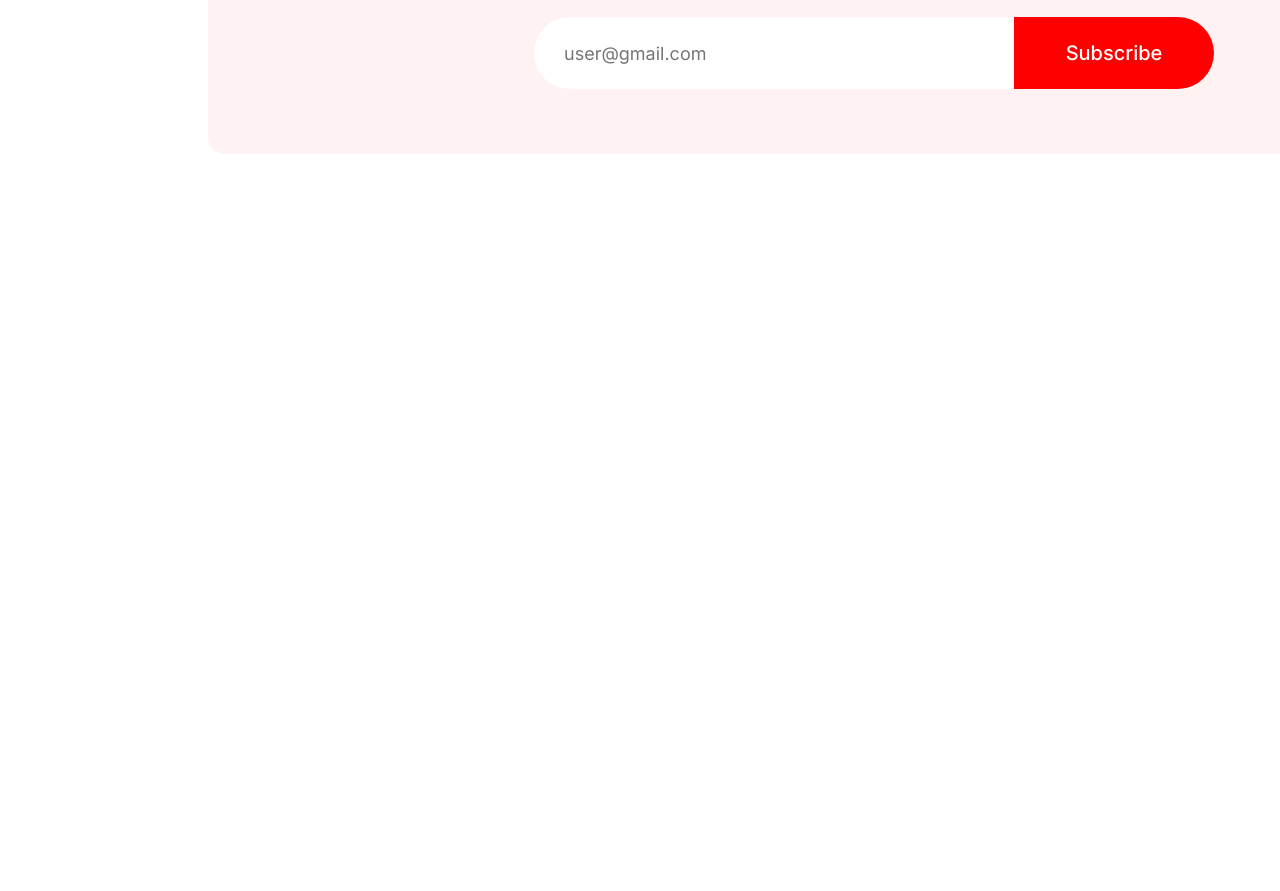
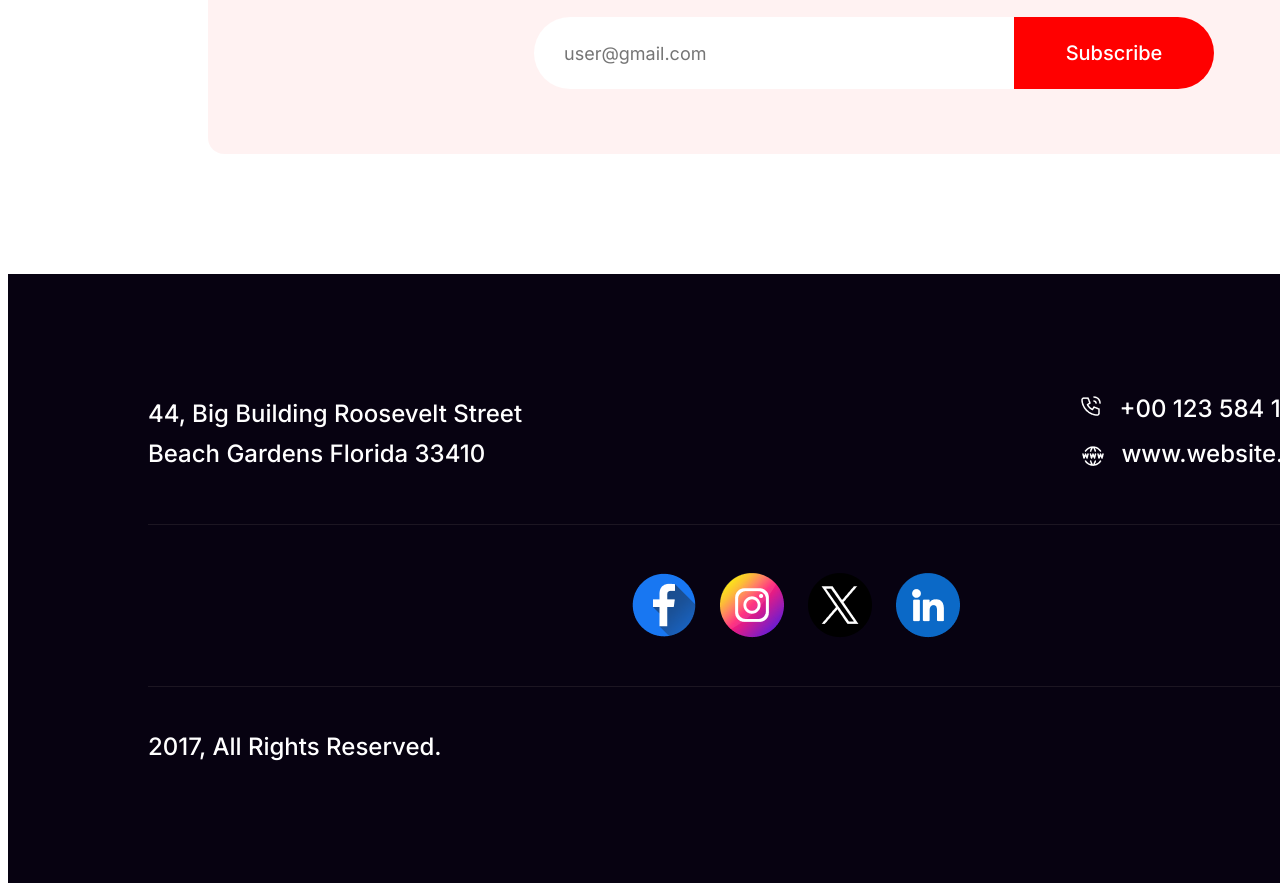
Before and after one commit to ShahnazFR/Assignment-1-by-Shahnaz, a plain HTML site: page index.html in a window 1280 px wide. Shown: the part 4335-5226 px from the top of the page. Before the commit the page ends 4609 px from the top, so only its background shows below. Drawn offline with Linux system fonts and the light colour scheme.

Commit message:
footer section is completed

```diff
--- a/index.html
+++ b/index.html
@@ -72,7 +72,7 @@
         <section class="subscribe">
             <div class="news-letter">
                 <div>
-                    <img src="resources/Group 61.png" class="pic-subscribe" alt="Icon of a subscription button" >
+                    <img src="resources/Group 61.png" class="pic-subscribe" alt="Icon of a subscription button">
                 </div>
                 <div>
                     <h2 class="subscribe-heading">Subscribe Newsletter</h2>
@@ -91,7 +91,42 @@
         </section>
     </main>
     <footer>
-
+        <div class="whole">
+            <div class="common">
+                <div class="access">
+                    <div class="contact-mail">
+                        <p class="address">44, Big Building Roosevelt Street
+                            Beach Gardens Florida 33410</p>
+                    </div>
+                    <div class="contact-mail">
+                        <div class="join1">
+                            <a href=""><img src="resources/Call.png" class="call-icon" alt=""></a>
+                            <h3 class="contact white">+00 123 584 124</h3>
+                        </div>
+                        <div class="join2">
+                            <a href=""><img src="resources/Website.png" class="web-icon" alt=""></a>
+                            <h3 class="website white">www.website.com</h3>
+                        </div>
+                    </div>
+                </div>
+            </div>
+            <hr>
+            <div class="common">
+                <div class="icons">
+                    <img src="resources/Facebook.png" alt="Facebook Icon" class="last-images">
+                    <img src="resources/Instagram.png" alt="Instagram Icon" class="last-images">
+                    <img src="resources/Twitter.png" alt="Twitter Icon" class="last-images">
+                    <img src="resources/Linkedin.png" alt="Linkedin Icon" class="last-images">
+                </div>
+            </div>
+            <hr>
+            <div class="common">
+                <div class="final">
+                    <p class="rights white">2017, All Rights Reserved.</p>
+                    <p class="us white">Unsubscribe</p>
+                </div>
+            </div>
+        </div>
     </footer>
 </body>
 
--- a/styles/new.css
+++ b/styles/new.css
@@ -1,6 +1,7 @@
 /* Body styles Starts here */
 body {
   font-family: Merriweather;
+  /* width: 0 auto; */
 }
 
 /* Banner related styles */
@@ -47,7 +48,7 @@ body {
 }
 
 /* Main section styles starts here! */
-.category{
+.category {
   margin-left: 200px;
   /* margin-top: 0px; */
 }
@@ -205,7 +206,7 @@ body {
   padding: 80px 585px 0px 485px;
 }
 
-.subscribe-heading{
+.subscribe-heading {
   color: #070211;
   text-align: center;
   font-size: 48px;
@@ -213,8 +214,8 @@ font-weight: 900;
   padding: 7px 404px 0px 304px;
 }
 
-.subscribe-details{
-  color: rgba(7, 2, 17, 0.60);
+.subscribe-details {
+  color: rgba(7, 2, 17, 0.6);
   text-align: center;
   font-family: Inter;
   font-size: 20px;
@@ -222,38 +223,138 @@ font-weight: 400;
   line-height: 32px;
   padding: 0px 212px 15px 112px;
 }
-form{
-
+form {
   display: flex;
   margin-left: 226px;
   margin-bottom: 80px;
 }
-.mix-btn{
-background: #FFF;
+.mix-btn {
+  background: #fff;
   border: none;
 }
-input[type="email"]{
-
+input[type="email"] {
   border-radius: 50px 0 0 50px;
   width: 448px;
   height: 70px;
-  color: rgba(7, 2, 17, 0.30);
+  color: rgba(7, 2, 17, 0.3);
   font-family: Inter;
   font-size: 18px;
   font-weight: 400;
   padding-left: 30px;
-
 }
 
-
-.sub{
+.sub {
   height: 72px;
   border-radius: 0px 50px 50px 0px;
-background: #F00;
+  background: #f00;
   width: 200px;
-color: #FFF;
+  color: #fff;
   text-align: center;
   font-family: Inter;
   font-size: 20px;
   font-weight: 500;
 }
+
+/* Footer styles starts here! */
+.whole {
+  background: #070211;
+  width: 1600px;
+  height: 609px;
+}
+
+.address {
+  color: #fff;
+  font-family: Inter;
+  font-size: 24px;
+  font-weight: 500;
+  line-height: 40px;
+}
+
+.white {
+  color: #fff;
+  font-family: Inter;
+}
+
+.access {
+  display: flex;
+  justify-content: space-between;
+}
+.join1 {
+  display: flex;
+  margin-bottom: 0px;
+}
+.join2 {
+  display: flex;
+  margin-top: 0px;
+}
+
+.address {
+  width: 375px;
+  height: 80px;
+  font-size: 24px;
+  font-weight: 500;
+  line-height: 40px;
+  margin: 120px 500px 50px 140px;
+}
+.contact {
+  font-size: 24px;
+  font-weight: 500;
+  margin: 120px 291px 0px 16px;
+}
+.call-icon {
+  margin: 120px 0px 16px 0px;
+}
+
+.website {
+  font-size: 24px;
+  font-weight: 500;
+  margin: 0px 275px 50px 16px;
+}
+
+.contact-mail {
+  display: block;
+}
+
+.web-icon {
+  margin: 5px 0px 50px 2px;
+}
+
+hr {
+  width: 1320px;
+  height: 1px;
+  border: none;
+  background: rgba(145, 135, 135, 0.15);
+  margin-left: 200px;
+  margin: 0 auto;
+}
+
+.icons {
+  display: flex;
+  justify-content: center;
+  margin-top: 48px;
+  margin-right: 48px;
+  margin-bottom: 48px;
+}
+.last-images {
+  margin-left: 24px;
+}
+
+.final {
+  display: flex;
+  justify-content: space-between;
+  color: #fff;
+  font-family: Inter;
+  font-size: 24px;
+  font-weight: 500;
+}
+
+.rights {
+  margin-left: 140px;
+  margin-top: 45px;
+  margin-bottom: 120px;
+}
+
+.us {
+  margin-top: 45px;
+  margin-right: 140px;
+}
```
Lines whose indentation alone changed are shown as unchanged.
